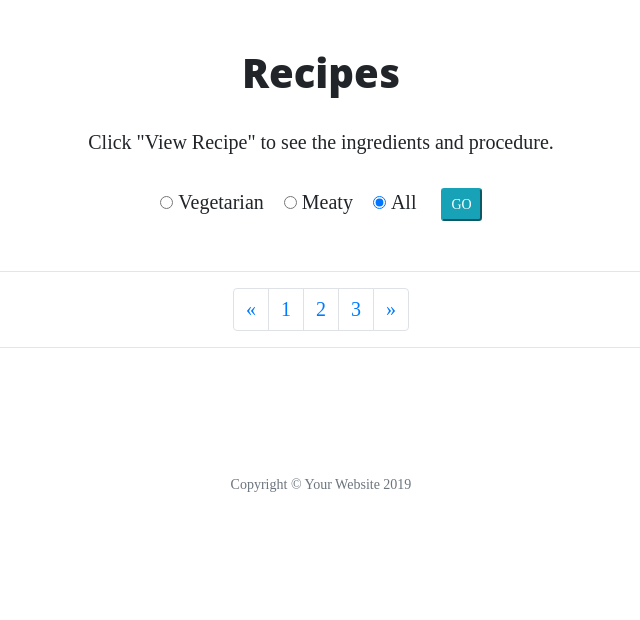
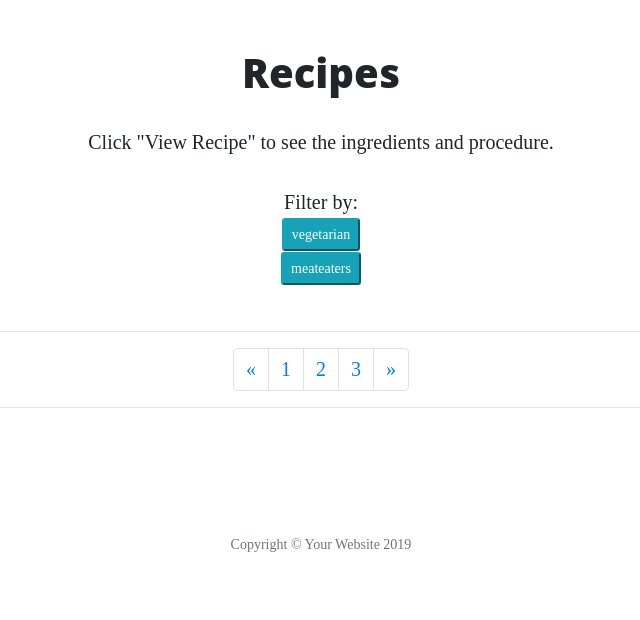
Before and after one commit to jeffoneilldev/dcd-milestone-project-recipes, a Flask app: page /get_recipe in a window 1280 px wide. Shown: the part 533-1153 px from the top of the page, without its empty margins (319-959 px from the left). Before the commit the page ends 1025 px from the top, so only its background shows below. Run offline with Flask 2, Linux system fonts and the light colour scheme; data that the repository does not hold is empty; some libraries are stand-ins or nearby versions.

Commit message:
filter and search bar routing

```diff
--- a/app.py
+++ b/app.py
@@ -55,19 +55,19 @@ def update_recipe(recipe_id):
     return redirect(url_for('get_recipe'))
 
 
-# to get the search bar input and find the recipe
+# recieves the search bar input and the filter button selection and finds the recipe
 @app.route('/find_recipe', methods=['GET', 'POST'])
 def find_recipe():
     searchitem = request.args.get('searchitem')
+    print (searchitem)
+    if request.method == 'POST':
+        search_results = request.form.to_dict('searchitem')
 
-    if request.method == 'POST':
-        search_results = request.form.to_dict()
+    query = ( { "$text": { "$search": searchitem } } )
+    search_results = mongo.db.recipe.find(query)
 
-        if search_results:
-            mongo.db.recipe.createIndex( { "$**": "text" } )
-            mongo.db.recipe.find( { "$text": { "$search": searchitem } } )
+    return render_template('recipe.html', search_results=search_results, searchitem=searchitem)
 
-    return render_template('recipe.html', searchitem=searchitem)
 
 # search bar
 @app.route('/searchbar_item', methods=['GET','POST'])
@@ -78,98 +78,24 @@ def searchbar_item():
     return redirect(url_for('find_recipe', searchitem=searchitem))
 
 
+# filter button vegetarian
+@app.route('/radio_filter_veg', methods=['GET','POST'])
+def radio_filter_veg():
 
-"""testing more search options
-@app.route('/find_recipe', methods=['POST', 'GET'])
-def find_recipe():
-    searchitem = request.form.get('search')
-    print(searchitem)
-    recipe_name=mongo.db.recipe.recipe_name
-    cuisine = mongo.db.recipe.cuisine
-    author = mongo.db.recipe.author
-    suitable_for = mongo.db.recipe.suitable_for
-
-    mongo.db.recipe.createIndex( { recipe_name: "text", cuisine: "text", author: "text", suitable_for: "text" } )
-
-    searchresult = mongo.db.recipe.find( { "$text": { "$search": searchitem } } )
-
-    return render_template('recipe.html', searchresult=searchresult)
-"""
-"""
-mongo.db.recipe.insert(
-   [
-     { recipe_name: "Pasta Bake", cuisine: "Italian", author: "Paolo DiCanio", suitable_for: "Vegetarian" },
-     { recipe_name: "Spaghetti Bolognese", cuisine: "Italian", author: "Paolo DiCanio", suitable_for: "Meat eaters" },
-     { recipe_name: "Irish Stew", cuisine: "Irish", author: "Kitty O'Grady", suitable_for: "Meat eaters" },
-     { recipe_name: "Jacket Potatoes", cuisine: "Irish", author: "Kitty O'Grady", suitable_for: "Vegetarian" },
-     { recipe_name: "Chow Mein", cuisine: "Chinese", author: "Kim Sang", suitable_for: "Vegetarian" },
-     { recipe_name: "Chicken Curry", cuisine: "Chinese", author: "Kim Sang", suitable_for: "Meat eaters" }
-   ]
-)
-"""
-"""
-recipe = mongo.db.recipe
-    recipe_name = mongo.db.recipe.recipe_name
-    cuisine = mongo.db.recipe.cuisine
-    author = mongo.db.recipe.author
-    suitable_for = mongo.db.recipe.suitable_for
-"""
+    # get search item and redirect to find_recipe route
+    searchitem = request.form['vegetarian']
+    return redirect(url_for('find_recipe', searchitem=searchitem))
 
 
-"""search route for search bar and radio buttons filter
-@app.route('/find_recipe', methods=['POST', 'GET'])
-def find_recipe():
-   recipe_id=request.args.get('search')
+# filter button meateaters
+@app.route('/radio_filter_meat', methods=['GET','POST'])
+def radio_filter_meat():
 
-   searchresult =  mongo.db.recipe.find_one({"search": ObjectId()})
-
-   print(recipe_id)
-   return render_template('recipe.html', searchresult=searchresult)
-"""
+    # get search item and redirect to find_recipe route
+    searchitem = request.form['meateaters']
+    return redirect(url_for('find_recipe', searchitem=searchitem))
 
 
-"""
-@app.route('/find_recipe', methods=['POST', 'GET'])
-def find_recipe():
-    recipesearch = request.form.to_dict('search')
-    recipe = mongo.db.recipe
-
-    searchresult = list(recipe.find_one())
-    for result in searchresult:
-
-        print(recipesearch)
-    return render_template('recipe.html', result=result)
-"""
-
-
-"""
-@app.route('/find_recipe', methods=['POST', 'GET'])
-def find_recipe():
-    recipesearch = request.form['search']
-    mongo.db.recipe.create_index([('name', 'text')])
-    query = ( { "$search": { "$search": recipesearch } } )
-    searchresult = mongo.db.recipe.find(query)
-    print(recipesearch)
-    return render_template('recipe.html', recipesearch=recipesearch, searchresult=searchresult)
-
-
-
-@app.route('/find_recipe/<recipe_id>', method=["POST"])
-def find_recipe(recipe_id):
-    recipe = mongo.db.recipe
-    recipe_id = request.args.get('recipe_id')   -took this from above example
-    recipe.search( {'_id': ObjectId(recipe_id)},
-    {
-        'recipe_name':request.form.get('recipe_name'),
-        'cuisine':request.form.get('cuisine'),
-        'author': request.form.get('author'),
-        'suitable_for': request.form.get('suitable_for'),
-        'ingredients':request.form.get('ingredients'),
-        'procedure':request.form.get('procedure'),
-        'image':request.form.get('image')
-    })
-    return render_template('recipe.html', recipe_id=recipe_id)
-"""
 
 
 @app.route('/delete_recipe/<recipe_id>')
--- a/templates/base.html
+++ b/templates/base.html
@@ -16,8 +16,7 @@
           <form action="{{ url_for('searchbar_item') }}" method="POST" class="navbar-brand col-md-3">
             <div class="input-group">
               <input type="text" name="search" class="form-control" placeholder="Search Recipes">
-              <div class="input-group-btn">
-              </div>
+                <input type="submit" class="btn-sm btn-info" value="GO!">
             </div>
           </form>
 
--- a/templates/recipe.html
+++ b/templates/recipe.html
@@ -3,18 +3,12 @@
 <p align="center">Click "View Recipe" to see the ingredients and procedure.</p>
 
 <!--radio buttons for user to filter recipes-->
-<div class="container" align="center">
-  <form action="{{ url_for('find_recipe') }}" method="POST">
-    <label class="radio-inline">
-      <input type="radio" name="optradio" value="vegetarian">&nbsp;Vegetarian&nbsp;&nbsp;&nbsp;
-    </label>
-    <label class="radio-inline">
-      <input type="radio" name="optradio" value="meateaters">&nbsp;Meaty&nbsp;&nbsp;&nbsp;
-    </label>
-    <label class="radio-inline">
-      <input type="radio" name="optradio" value="recipe" checked>&nbsp;All&nbsp;&nbsp;&nbsp;&nbsp;
-    </label>
-    <input type="submit" class="btn-sm btn-info" value="GO">
+<div class="container" align="center">Filter by:
+  <form action="{{ url_for('radio_filter_veg') }}" method="POST">
+    <input type="submit" name="vegetarian" class="btn-sm btn-info" value="vegetarian">
+  </form>
+  <form action="{{ url_for('radio_filter_meat') }}" method="POST">
+    <input type="submit" name="meateaters" class="btn-sm btn-info" value="meateaters">
   </form>
 </div>
 <br>
```
